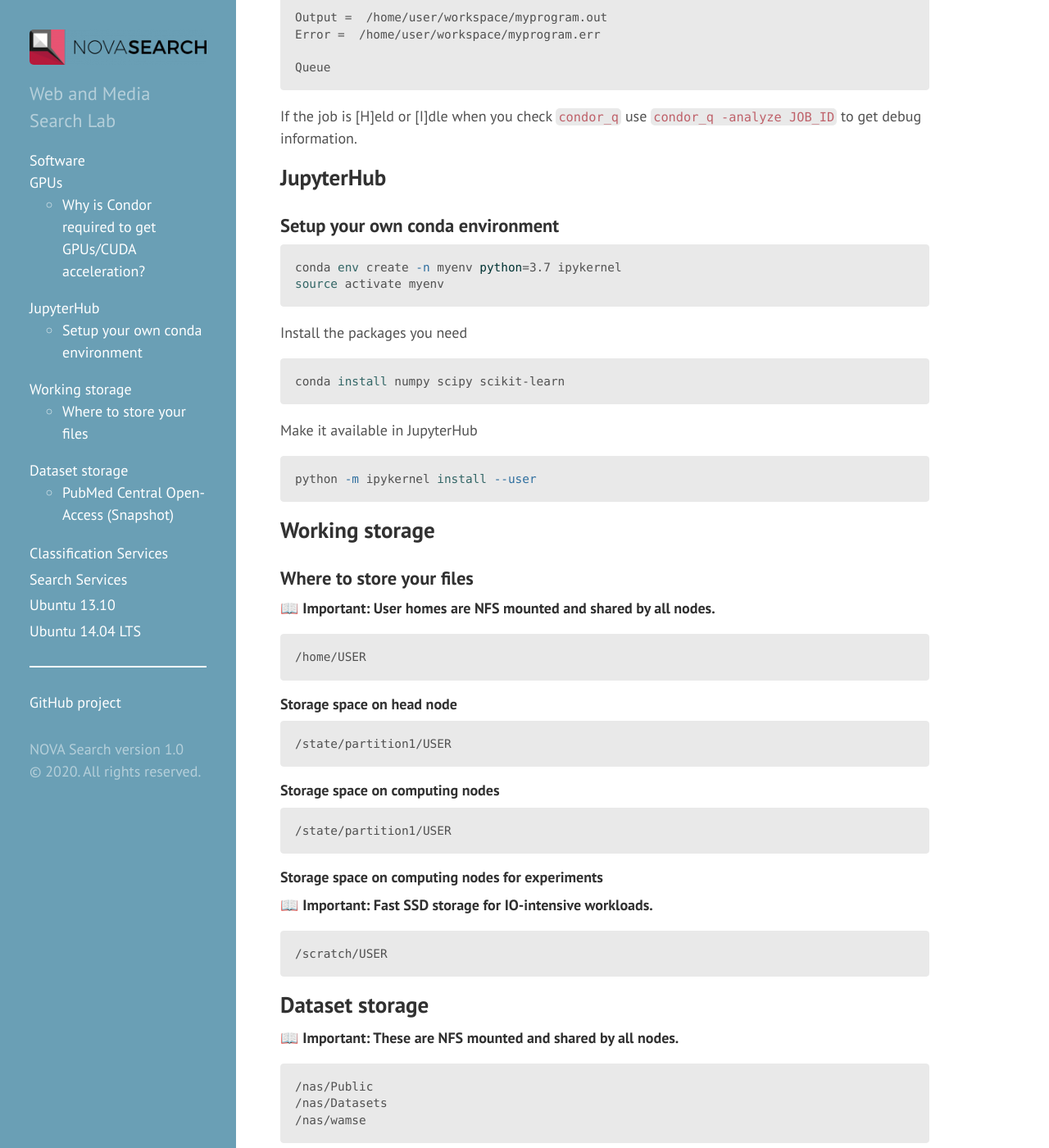
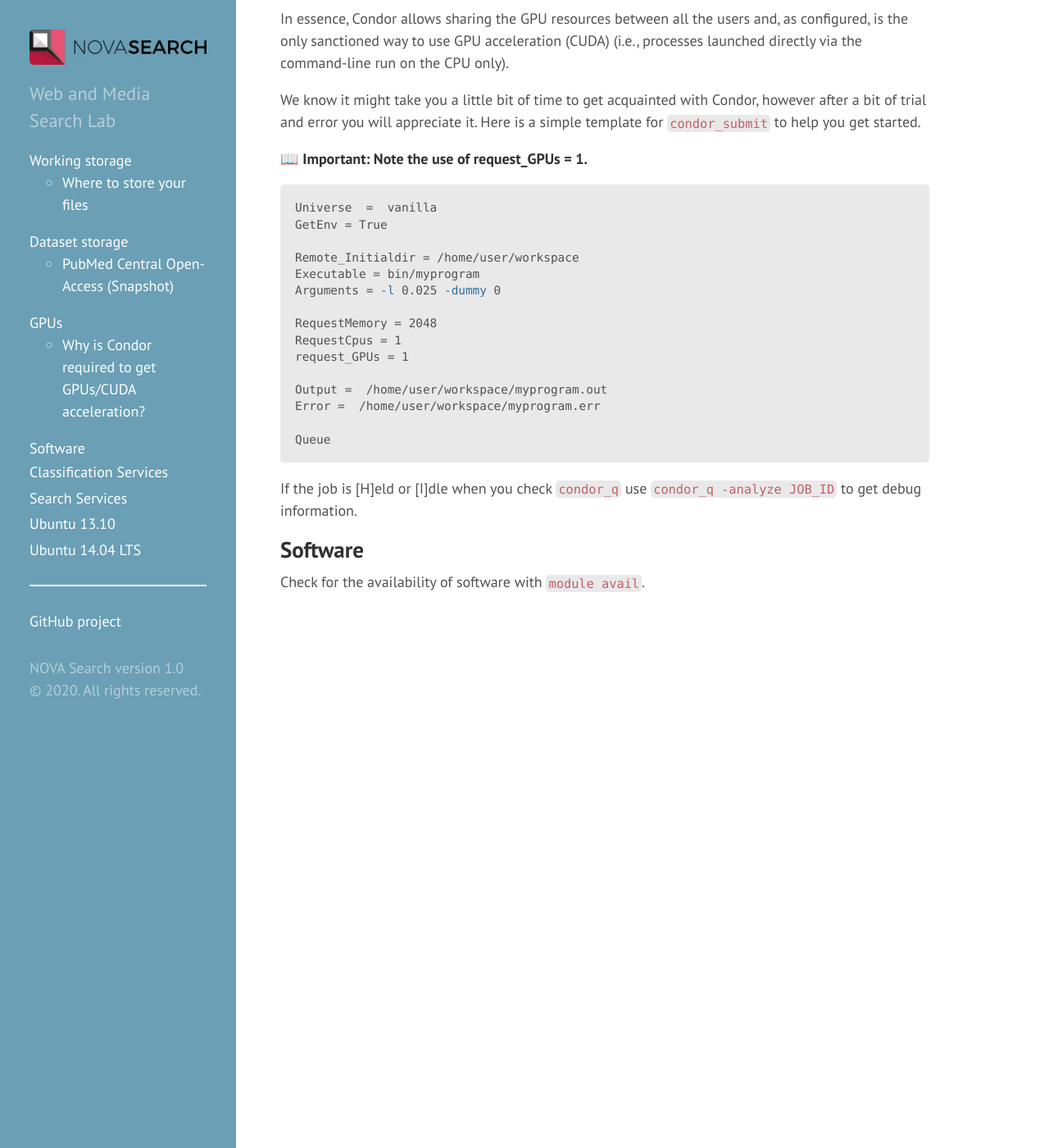
Before and after one commit to novasearch/wiki.novasearch.org, a Jekyll site: the page built from wiki/Zarco_FAQ.md, in a window 1280 px wide and 1400 px high, scrolled down 1143 px. Shown: the whole window at 82% size. Built offline with Jekyll 4.4.1, drawn with Linux system fonts in a browser that asks for light colours; some of the changed text lies outside the part shown.

Commit message:
Update Zarco_FAQ.md

````diff
--- a/wiki/Zarco_FAQ.md
+++ b/wiki/Zarco_FAQ.md
@@ -5,85 +5,6 @@ layout: wiki
 redirect_from:
  - wiki/Cluster/FAQ
 ---
-
-Software
---------
-
-OpenJDK 1.8
-
-GNU Compilers 7.2.0
-
-GNU Tools 2.69
-
-cmake 3.12.1
-
-ffmpeg-static 4.1.4
-
-OpenCV 3.2.0
-
-CoreNLP 2018-10-05
-
-trec_eval 9.0.6
-
-Check for the availability of other software with `module avail`.
-
-GPUs
-----
-
-### Why is Condor required to get GPUs/CUDA acceleration?
-
-In essence, Condor allows sharing the GPU resources between all the users
-and, as configured, is the only sanctioned way to use GPU acceleration (CUDA)
-(i.e., processes launched directly via the command-line run on the CPU only).
-
-We know it might take you a little bit of time to get acquainted with Condor,
-however after a bit of trial and error you will appreciate it.
-Here is a simple template for `condor_submit` to help you get started.
-
-📖 **Important: Note the use of request_GPUs = 1.**
-
-```bash
-Universe  =  vanilla
-GetEnv = True
-
-Remote_Initialdir = /home/user/workspace
-Executable = bin/myprogram
-Arguments = -l 0.025 -dummy 0
-
-RequestMemory = 2048
-RequestCpus = 1
-request_GPUs = 1
-
-Output =  /home/user/workspace/myprogram.out
-Error =  /home/user/workspace/myprogram.err
-
-Queue
-```
-
-If the job is [H]eld or [I]dle when you check `condor_q`
-use `condor_q -analyze JOB_ID` to get debug information.
-
-JupyterHub
-----------
-
-### Setup your own conda environment
-
-```bash
-conda env create -n myenv python=3.7 ipykernel
-source activate myenv
-```
-
-Install the packages you need
-
-```bash
-conda install numpy scipy scikit-learn
-```
-
-Make it available in JupyterHub
-
-```bash
-python -m ipykernel install --user
-```
 
 Working storage
 ---------------
@@ -132,3 +53,45 @@ Dataset storage
 ```bash
 /nas/pmc
 ```
+
+GPUs
+----
+
+### Why is Condor required to get GPUs/CUDA acceleration?
+
+In essence, Condor allows sharing the GPU resources between all the users
+and, as configured, is the only sanctioned way to use GPU acceleration (CUDA)
+(i.e., processes launched directly via the command-line run on the CPU only).
+
+We know it might take you a little bit of time to get acquainted with Condor,
+however after a bit of trial and error you will appreciate it.
+Here is a simple template for `condor_submit` to help you get started.
+
+📖 **Important: Note the use of request_GPUs = 1.**
+
+```bash
+Universe  =  vanilla
+GetEnv = True
+
+Remote_Initialdir = /home/user/workspace
+Executable = bin/myprogram
+Arguments = -l 0.025 -dummy 0
+
+RequestMemory = 2048
+RequestCpus = 1
+request_GPUs = 1
+
+Output =  /home/user/workspace/myprogram.out
+Error =  /home/user/workspace/myprogram.err
+
+Queue
+```
+
+If the job is [H]eld or [I]dle when you check `condor_q`
+use `condor_q -analyze JOB_ID` to get debug information.
+
+
+Software
+--------
+
+Check for the availability of software with `module avail`.
````
